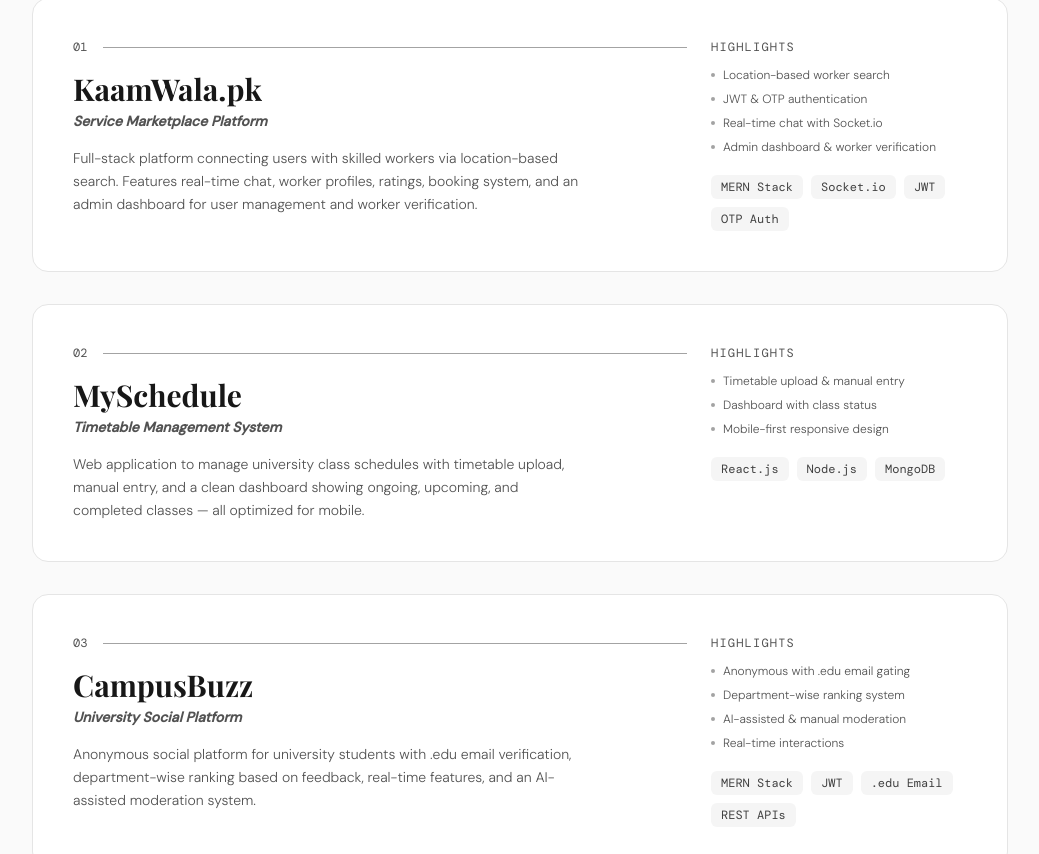
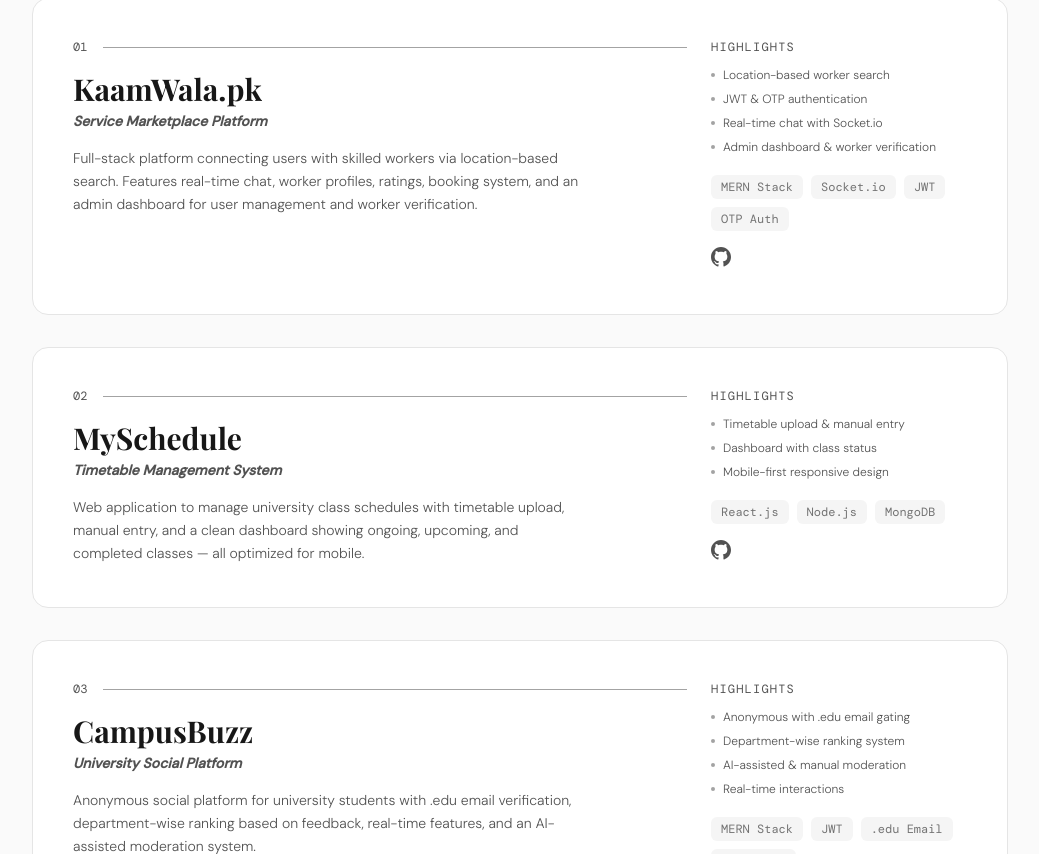
Before and after one commit to SusheelK7/Portfolio, a React (Vite) app: page / in a window 1280 px wide. Shown: the part 2706-3560 px from the top of the page, without its empty margins (120-1159 px from the left). Built offline with nearby package versions, Linux system fonts and the light colour scheme; a web font is replaced by a local one.

Commit message:
fix: update project repository links in Projects component

```diff
--- a/src/components/Projects.jsx
+++ b/src/components/Projects.jsx
@@ -1,7 +1,9 @@
 const projects = [
+
   {
     number: "01",
     title: "KaamWala.pk",
+    repo:"https://github.com/RaoUmair55/Campusbuzz.git",
     subtitle: "Service Marketplace Platform",
     stack: ["MERN Stack", "Socket.io", "JWT", "OTP Auth"],
     description:
@@ -16,6 +18,7 @@
   {
     number: "02",
     title: "MySchedule",
+    repo:"https://github.com/SusheelK7/ClassPulse.git",
     subtitle: "Timetable Management System",
     stack: ["React.js", "Node.js", "MongoDB"],
     description:
@@ -29,6 +32,7 @@
   {
     number: "03",
     title: "CampusBuzz",
+    repo:"https://github.com/RaoUmair55/Campusbuzz.git",
     subtitle: "University Social Platform",
     stack: ["MERN Stack", "JWT", ".edu Email", "REST APIs"],
     description:
@@ -104,14 +108,21 @@
                     </ul>
                     <div className="mt-5 flex flex-wrap gap-2">
                       {p.stack.map((s) => (
-                        <span
-                          key={s}
-                          className="px-2.5 py-1 rounded-md bg-neutral-100 dark:bg-neutral-800 font-mono text-xs text-neutral-700 dark:text-neutral-400"
-                        >
+                        <span key={s} className="px-2.5 py-1 rounded-md bg-neutral-100 dark:bg-neutral-800 font-mono text-xs text-neutral-500 dark:text-neutral-400">
                           {s}
                         </span>
                       ))}
                     </div>
+                      <a  href={p.repo}
+                        target="_blank"
+                        rel="noopener noreferrer"
+                        className="mt-4 inline-flex items-center gap-2 text-xs font-mono text-neutral-600 dark:text-neutral-400 hover:text-neutral-900 dark:hover:text-white transition-colors"
+                      >
+                        <svg className="w-5 h-5" fill="currentColor" viewBox="0 0 24 24">
+                          <path d="M12 0C5.37 0 0 5.37 0 12c0 5.3 3.438 9.8 8.205 11.385.6.113.82-.258.82-.577 0-.285-.01-1.04-.015-2.04-3.338.724-4.042-1.61-4.042-1.61-.546-1.385-1.335-1.755-1.335-1.755-1.087-.744.084-.729.084-.729 1.205.084 1.838 1.236 1.838 1.236 1.07 1.835 2.809 1.305 3.495.998.108-.776.417-1.305.76-1.605-2.665-.3-5.466-1.332-5.466-5.93 0-1.31.465-2.38 1.235-3.22-.135-.303-.54-1.523.105-3.176 0 0 1.005-.322 3.3 1.23.96-.267 1.98-.399 3-.405 1.02.006 2.04.138 3 .405 2.28-1.552 3.285-1.23 3.285-1.23.645 1.653.24 2.873.12 3.176.765.84 1.23 1.91 1.23 3.22 0 4.61-2.805 5.625-5.475 5.92.42.36.81 1.096.81 2.22 0 1.606-.015 2.896-.015 3.286 0 .315.21.69.825.57C20.565 21.795 24 17.295 24 12c0-6.63-5.37-12-12-12Z"/>
+                        </svg>
+                      </a>
+
                   </div>
                 </div>
               </div>
```
